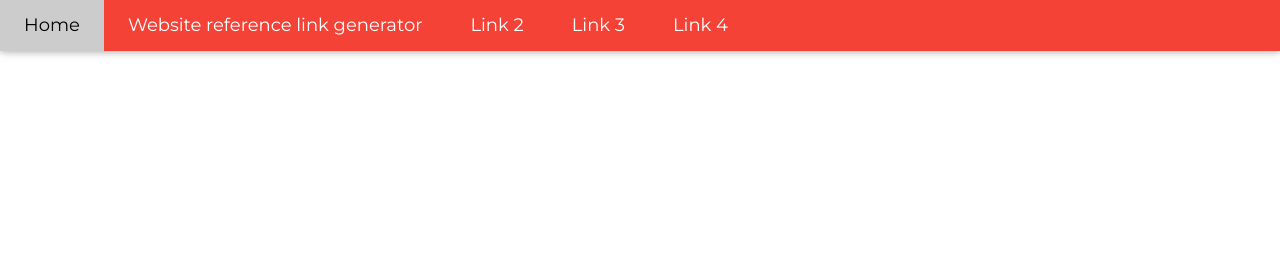
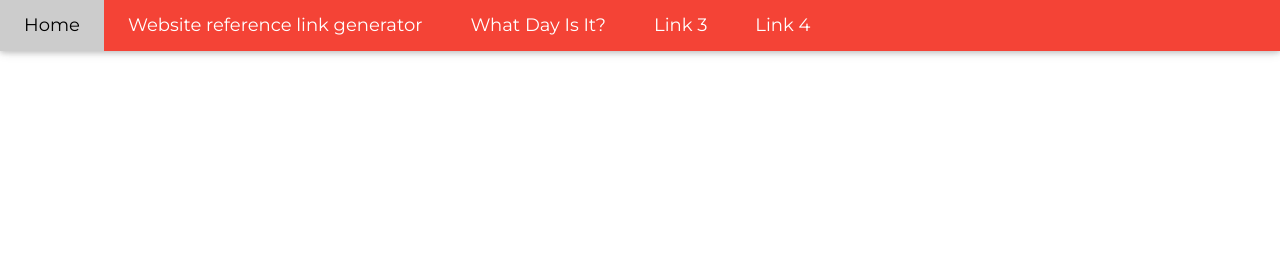
Before and after one commit to TheUnkn0wnDev/open, a plain HTML site: page projects/ref-gen.html in a window 1280 px wide. Shown: the top 265 px of the page. Drawn offline with nearby package versions, Linux system fonts and the light colour scheme.

Commit message:
Update ref-gen.html

```diff
--- a/projects/ref-gen.html
+++ b/projects/ref-gen.html
@@ -20,7 +20,7 @@ body,h1,h2,h3,h4,h5,h6 {font-family: "Lato", sans-serif}
     <a class="w3-bar-item w3-button w3-hide-medium w3-hide-large w3-right w3-padding-large w3-hover-white w3-large w3-red" href="javascript:void(0);" onclick="myFunction()" title="Toggle Navigation Menu"><i class="fa fa-bars"></i></a>
     <a href="https://theunkowndeveloper.github.io/" class="w3-bar-item w3-button w3-padding-large w3-white">Home</a>
     <a href="ref-gen" class="w3-bar-item w3-button w3-hide-small w3-padding-large w3-hover-white">Website reference link generator</a>
-    <a href="#" class="w3-bar-item w3-button w3-hide-small w3-padding-large w3-hover-white">Link 2</a>
+    <a href="day" class="w3-bar-item w3-button w3-hide-small w3-padding-large w3-hover-white">What Day Is It?</a>
     <a href="#" class="w3-bar-item w3-button w3-hide-small w3-padding-large w3-hover-white">Link 3</a>
     <a href="#" class="w3-bar-item w3-button w3-hide-small w3-padding-large w3-hover-white">Link 4</a>
   </div>
@@ -29,7 +29,7 @@ body,h1,h2,h3,h4,h5,h6 {font-family: "Lato", sans-serif}
   <div id="navDemo" class="w3-bar-block w3-white w3-hide w3-hide-large w3-hide-medium w3-large">
     <a href="https://theunkowndeveloper.github.io/" class="w3-bar-item w3-button w3-padding-large">Home</a>
     <a href="ref-gen" class="w3-bar-item w3-button w3-padding-large">Website reference link generator</a>
-    <a href="#" class="w3-bar-item w3-button w3-padding-large">Link 3</a>
+    <a href="day" class="w3-bar-item w3-button w3-padding-large">What Day Is It?</a>
     <a href="#" class="w3-bar-item w3-button w3-padding-large">Link 4</a>
   </div>
 </div>
```
